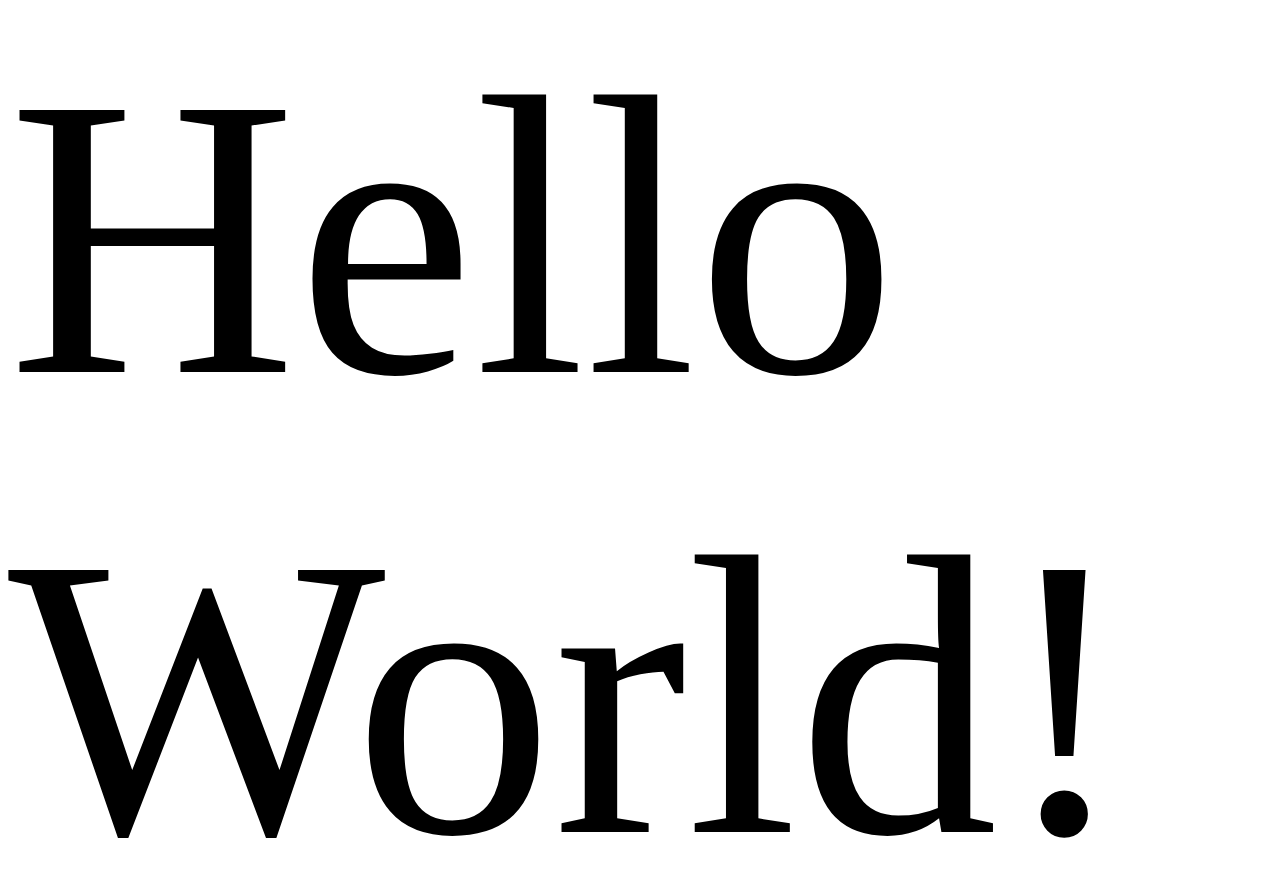
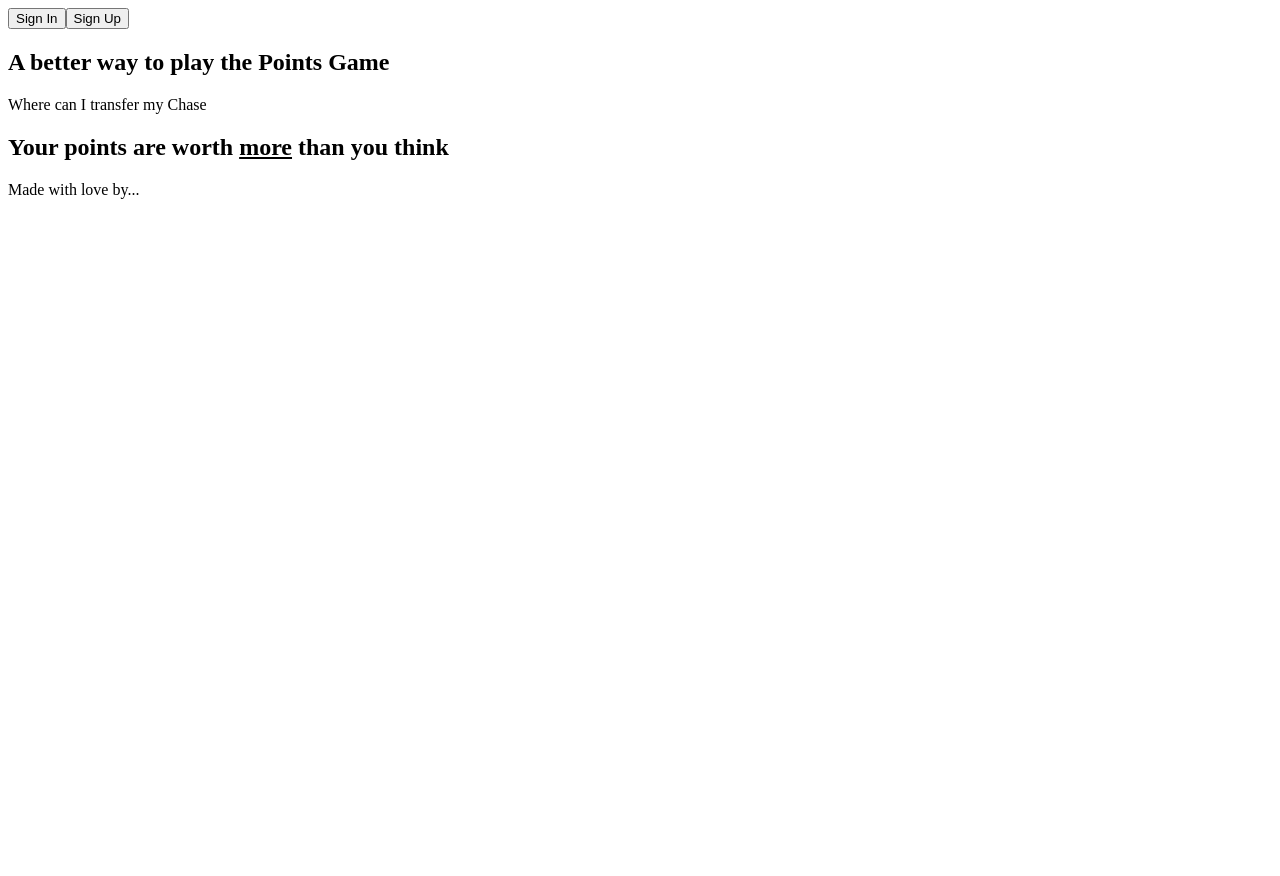
Before and after one commit to Traveling-Wizard/Travel, a React app: page / in a window 1280 px wide. Shown: the top 876 px of the page. After the commit the page ends 800 px from the top, so only its background shows below. Built offline with nearby package versions, Linux system fonts and the light colour scheme.

Commit message:
work on the splash page, navbar, overview, and started adding assets

```diff
--- a/public/index.html
+++ b/public/index.html
@@ -4,7 +4,7 @@
     <meta charset="UTF-8" />
     <meta name="viewport" content="width=device-width, initial-scale=1.0" />
     <meta name="description" content="Harness the power of your points!" />
-    <title>NextView | Next.js Platform</title>
+    <title>Travel Evee</title>
     <link rel="icon" type="image/png" href="/favicon.ico" />
   </head>
   <body>
--- a/src/App.tsx
+++ b/src/App.tsx
@@ -11,6 +11,7 @@ import {
 
 import Home from './pages/Home';
 import NotFound from './pages/NotFound';
+import React from 'react';
 
 // function App() {
 // If any state is needed at this top-most level - put here:
--- a/src/pages/Home.tsx
+++ b/src/pages/Home.tsx
@@ -1,8 +1,18 @@
 import React from 'react';
-import styles from '../styling/Home.module.scss';
+// import styles from '../styling/Home.module.scss';
+import Overview from './Home/Overview';
+import Navbar from './Home/Navbar';
 
 function Home(): JSX.Element {
-  return <div className={styles.container}>Hello World!</div>;
+  // return <div className={styles.container}>Hello World!</div>;
+  return (
+    <>
+      <Navbar />
+      {/* <div>Hello World!</div>; */}
+      <Overview />
+    </>
+
+  )
 }
 
 export default Home;
--- /dev/null
+++ b/src/pages/Home/Navbar.tsx
@@ -0,0 +1,17 @@
+import React from 'react'
+const Navbar = () => {
+  return (
+    <div>
+      <button>
+        Sign In
+      </button>
+      <button>
+        Sign Up
+      </button>
+    </div>
+
+
+  )
+}
+
+export default Navbar;
--- /dev/null
+++ b/src/pages/Home/Overview.tsx
@@ -0,0 +1,67 @@
+import React from 'react';
+import { TypeAnimation } from 'react-type-animation'
+
+  // stuff
+  const sequence = [
+    'Where will your next adventure take you?',
+    2000,
+    'Where can I transfer my Chase Ultimate Rewards Points?',
+    2000,
+    'Where can I transfer my American Express Membership Rewards Points?',
+    2000,
+    'Where can I transfer my Citi ThankYou Points?',
+    2000,
+    'Where can I transfer my Capital One Miles?',
+    2000,
+    'Can I use my Chase points to transfer to United Airlines miles?',
+    2000,
+    'Can I use my American Express points to transfer to United Airlines miles?',
+    2000,
+    'Is it better to transfer points to JetBlue from American Express or Chase?',
+    2000,
+    'Is it better to transfer points to Marriott from American Express or Chase?',
+    2000,
+    'Where will next adventure take you?',
+    () => showCursorAnimation(false),
+  ];
+
+  const CURSOR_CLASS_NAME = 'type';
+  const ref = React.createRef<HTMLSpanElement>();
+  const showCursorAnimation = (show: boolean) => {
+    if(!ref.current) {
+      return;
+    }
+
+    const el = ref.current;
+    if (show) {
+      el.classList.add(CURSOR_CLASS_NAME);
+    } else {
+      el.classList.remove(CURSOR_CLASS_NAME);
+    }
+  };
+
+  interface Props {
+    setOpenSignupModal(value: React.SetStateAction<boolean>): void;
+  }
+
+  const Overview = () => {
+
+  return (
+    <section>
+      <h1>A better way to play the Points Game</h1>
+      {/* <p>Stop chasing your next adventure</p> */}
+      <span>
+        <TypeAnimation
+          ref={ref}
+          cursor={false}
+          sequence={sequence}
+          preRenderFirstString={true}
+        />
+      </span>
+      <h1>Your points are worth <u>more</u> than you think</h1>
+      <p>Made with love by... </p>
+    </section>
+  )
+};
+
+export default Overview;
```
Also changed, not shown: src/assets/globe.png (added).
